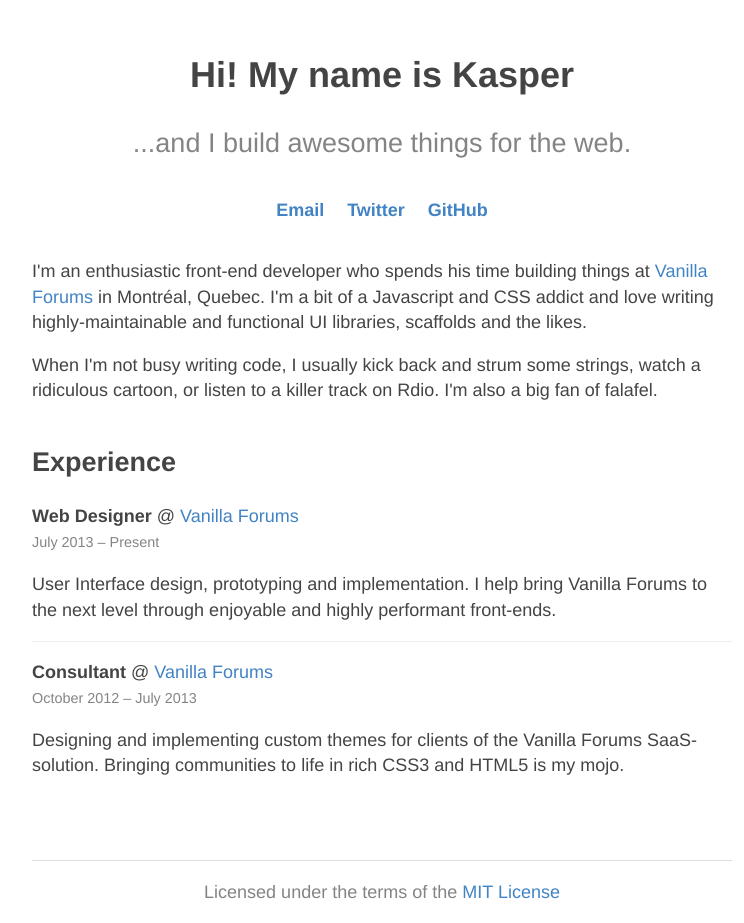
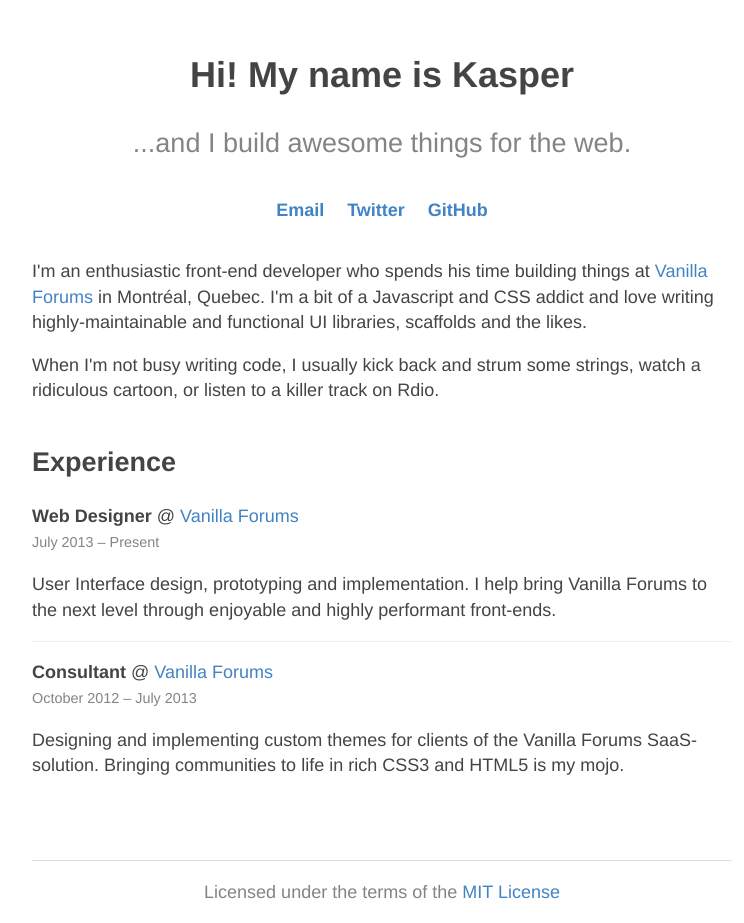
Before and after one commit to kasperisager/kasperisager.github.io, a Jekyll site: the page built from index.html, in a window 1280 px wide, cut to the strip 249-1172 px from the top of the page. Shown: the whole strip, without its empty margins (258-1002 px from the left). Built offline with Jekyll 4.4.1, drawn with Linux system fonts in a browser that asks for light colours; Markdown is read by kramdown in place of the engine named in the settings; comment, search, counter and statistics services are not loaded.

Commit message:
Don't discriminate against the other great foods
They all deserve to be in my bio but this isn't a food blog.

```diff
--- a/_includes/biography.html
+++ b/_includes/biography.html
@@ -1,3 +1,3 @@
 <p>I'm an enthusiastic front-end developer who spends his time building things at <a href="http://vanillaforums.com">Vanilla Forums</a> in Montréal, Quebec. I'm a bit of a Javascript and CSS addict and love writing highly-maintainable and functional UI libraries, scaffolds and the likes.</p>
 
-<p>When I'm not busy writing code, I usually kick back and strum some strings, watch a ridiculous cartoon, or listen to a killer track on Rdio. I'm also a big fan of falafel.</p>
+<p>When I'm not busy writing code, I usually kick back and strum some strings, watch a ridiculous cartoon, or listen to a killer track on Rdio.</p>
```
